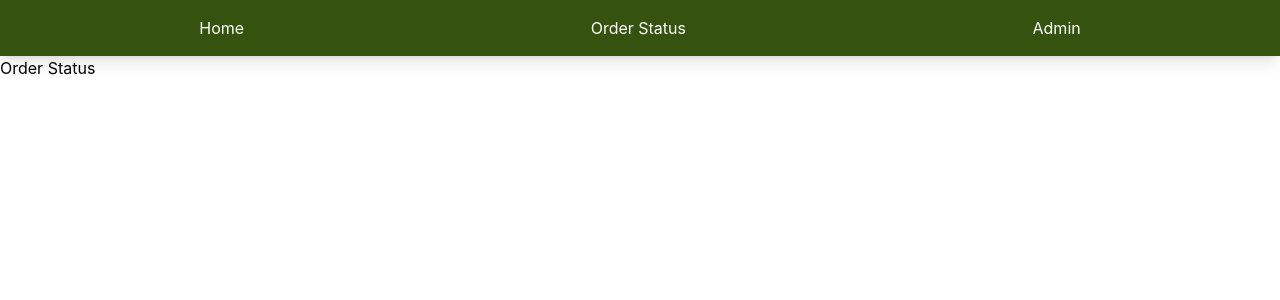
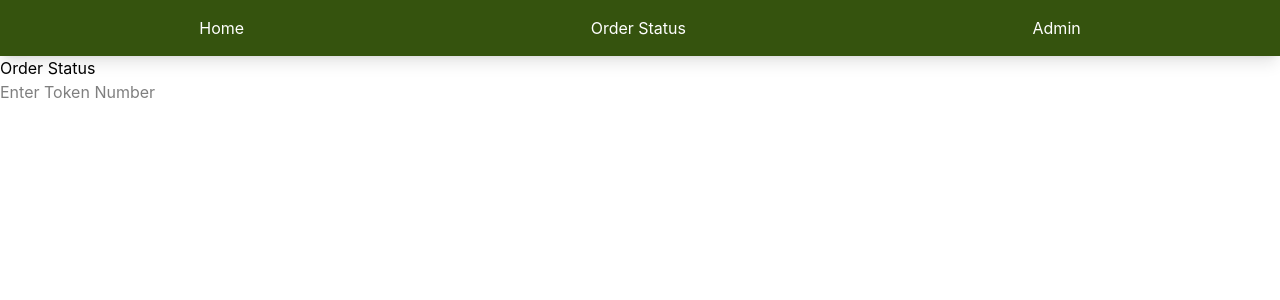
Before and after one commit to nainanijo/Internship_Project, a React (Vite) app: page /SO in a window 1280 px wide. Shown: the top 300 px of the page. Built offline with nearby package versions, Linux system fonts and the light colour scheme.

Commit message:
Update SO.jsx

```diff
--- a/src/Pages/SO.jsx
+++ b/src/Pages/SO.jsx
@@ -1,9 +1,23 @@
-import React from 'react'
+import React, { useState } from "react";
 
 const SO = () => {
+
+  const [token, setToken] = useState("");
+
   return (
-    <div>Order Status</div>
-  )
-}
+    <div>
 
-export default SO
+      <h1>Order Status</h1>
+
+      <input
+        type="number"
+        placeholder="Enter Token Number"
+        value={token}
+        onChange={(e) => setToken(e.target.value)}
+      />
+
+    </div>
+  );
+};
+
+export default SO;
```
